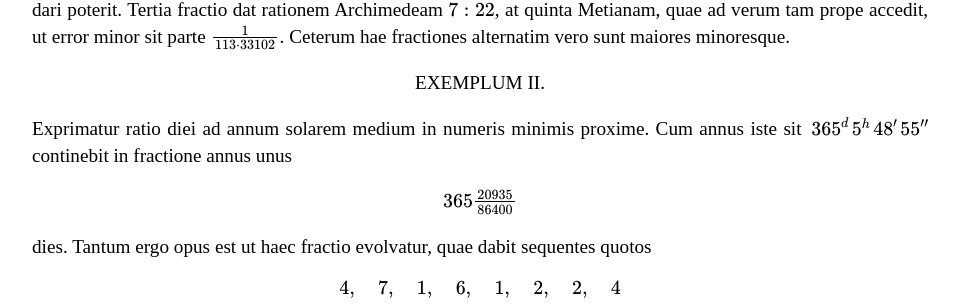
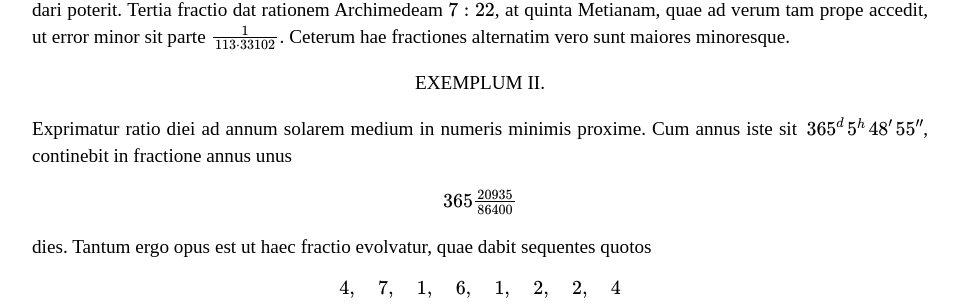
Before and after one commit to ttdoucet/ttdoucet.github.io, a Jekyll site: the page built from euler/e101.html, in a window 1280 px wide and 900 px high, scrolled down 25471 px. Shown: the part 256-563 px from the top of the window, without its empty margins (160-1119 px from the left). Built offline with Jekyll 4.4.1, drawn with Linux system fonts in a browser that asks for light colours; formulas are drawn with MathJax 3.

Commit message:
Corrected error in transcription.

```diff
--- a/euler/e101.html
+++ b/euler/e101.html
@@ -1384,7 +1384,7 @@ EXEMPLUM II.
 
 <p>
 Exprimatur ratio diei ad annum solarem medium in numeris minimis
-proxime.  Cum annus iste sit \(\,365^d\,5^h\,48'\,55''\) continebit
+proxime.  Cum annus iste sit \(\,365^d\,5^h\,48'\,55''\), continebit
 in fractione annus unus
 
 \begin{equation}
```
